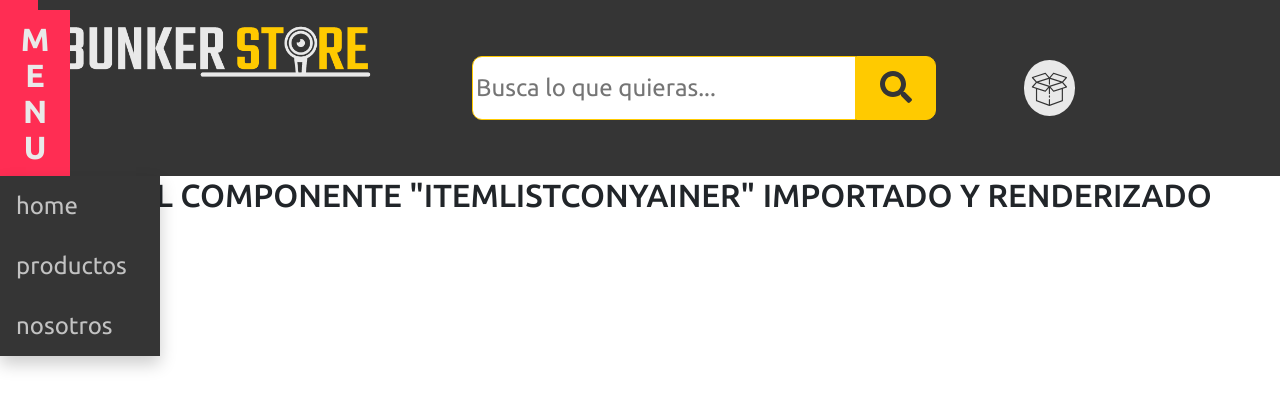
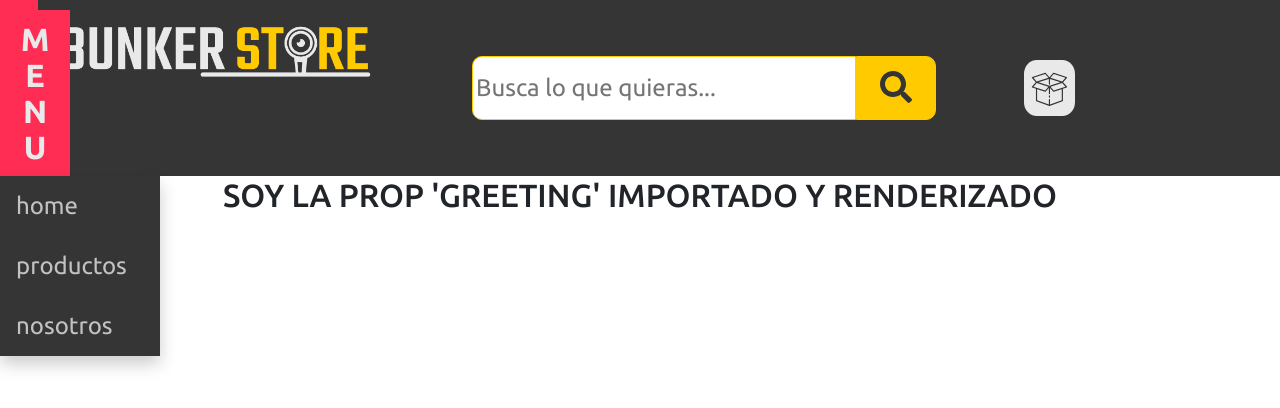
Before and after one commit to Fegarcia1983/coderhouse-bunker-store, a React (Create React App) app: page / in a window 1280 px wide. Shown: the top 408 px of the page. Built offline with nearby package versions, Linux system fonts and the light colour scheme.

Commit message:
chart replaced with cart

```diff
--- a/public/index.html
+++ b/public/index.html
@@ -2,7 +2,7 @@
 <html lang="en">
   <head>
     <meta charset="utf-8" />
-    <link rel="icon" href="../src/assets/images/faviconBunkerStore.ico" />
+    <link rel="icon" href="./faviconBunkerStore.ico" />
     <meta name="viewport" content="width=device-width, initial-scale=1" />
     <meta name="theme-color" content="#000000" />
     <meta
--- a/src/App.js
+++ b/src/App.js
@@ -1,13 +1,14 @@
 import NavBar from './components/navbar/NavBar'
-import './App.css';
-import 'bootstrap/dist/css/bootstrap.min.css';
-import { ItemListContainer } from './components/main/ItemListContainer';
+import { ItemListContainer } from './components/main/ItemListContainer'
+import './App.css'
+import 'bootstrap/dist/css/bootstrap.min.css'
+
 
 function App() {
   return (
     <div className="App">
       < NavBar />
-      <ItemListContainer />
+      < ItemListContainer greeting={"SOY LA PROP 'GREETING' IMPORTADO Y RENDERIZADO"} />
     </div>
   );
 }
--- a/src/components/main/ItemListContainer.js
+++ b/src/components/main/ItemListContainer.js
@@ -1,9 +1,9 @@
 import React from 'react'
 
-export const ItemListContainer = () => {
+export const ItemListContainer = ({greeting}) => {
    return (
       <div>
-         <h2>SOY EL COMPONENTE "ITEMLISTCONYAINER" IMPORTADO Y RENDERIZADO</h2>
+         <h2>{greeting}</h2>
       </div>
    )
 }
--- /dev/null
+++ b/src/components/navbar/CartWidget.js
@@ -0,0 +1,11 @@
+import React from 'react'
+import './cartwidget.css'
+import cartIcon from '../../assets/images/Caja.svg'
+
+export const CartWidget = () => {
+   return (
+      <>
+         <img src={cartIcon} alt='LogoCart' className="logos"/>
+      </>
+   )
+}
--- a/src/components/navbar/CharWidget.js
+++ /dev/null
@@ -1,11 +0,0 @@
-import React from 'react'
-import './chartwidget.css'
-import chartIcon from '../../assets/images/Caja.svg'
-
-export const CharWidget = () => {
-   return (
-      <>
-         <img src={chartIcon} alt='LogoChart' className="logos"/>
-      </>
-   )
-}
--- a/src/components/navbar/MenuButton.js
+++ b/src/components/navbar/MenuButton.js
@@ -1,10 +1,8 @@
 import React from 'react'
 import './menubutton.css'
-import { FontAwesomeIcon } from '@fortawesome/react-fontawesome'
-import { faBars } from '@fortawesome/free-solid-svg-icons'
 
 export const MenuButton = () => {
-   const menuIcon = <FontAwesomeIcon icon={faBars} size='2x'/>
+
    return (
       <div class="dropdown">
          <div class="dropbtn">MENU</div>
--- a/src/components/navbar/NavBar.js
+++ b/src/components/navbar/NavBar.js
@@ -4,7 +4,7 @@ import logo from '../../assets/images/logoBSW.png'
 import { FontAwesomeIcon } from '@fortawesome/react-fontawesome'
 import { faSearch } from '@fortawesome/free-solid-svg-icons'
 import { MenuButton } from './MenuButton'
-import { CharWidget } from './CharWidget'
+import { CartWidget } from './CartWidget'
 
 export default function NavBar() {
    const searchIcon = <FontAwesomeIcon icon={faSearch} size='2x'/>
@@ -18,8 +18,8 @@ export default function NavBar() {
             <input className='standarInput' placeholder='Busca lo que quieras...'></input>
             <button className='searchButton'>{searchIcon}</button>
          </div>
-         <div className='chartUser'>
-            <CharWidget />
+         <div className='cartUser'>
+            < CartWidget />
          </div>
       </div>
    )
--- a/src/components/navbar/chartwidget.css
+++ b/src/components/navbar/cartwidget.css
@@ -7,7 +7,7 @@
 
 .logos {
    background-color: #e9e9e9;
-   border-radius: 50%;
+   border-radius: 25%;
    width: 20%;
 }
 
--- a/src/components/navbar/navbar.css
+++ b/src/components/navbar/navbar.css
@@ -56,7 +56,7 @@
    border: 1px solid #FF2D53;
 }
 
-.chartUser {
+.cartUser {
    width:20%;
    display: flex;
    flex-wrap: wrap;
```
Also changed, not shown: 2 other files (tests, documents, lock files or other folders).
